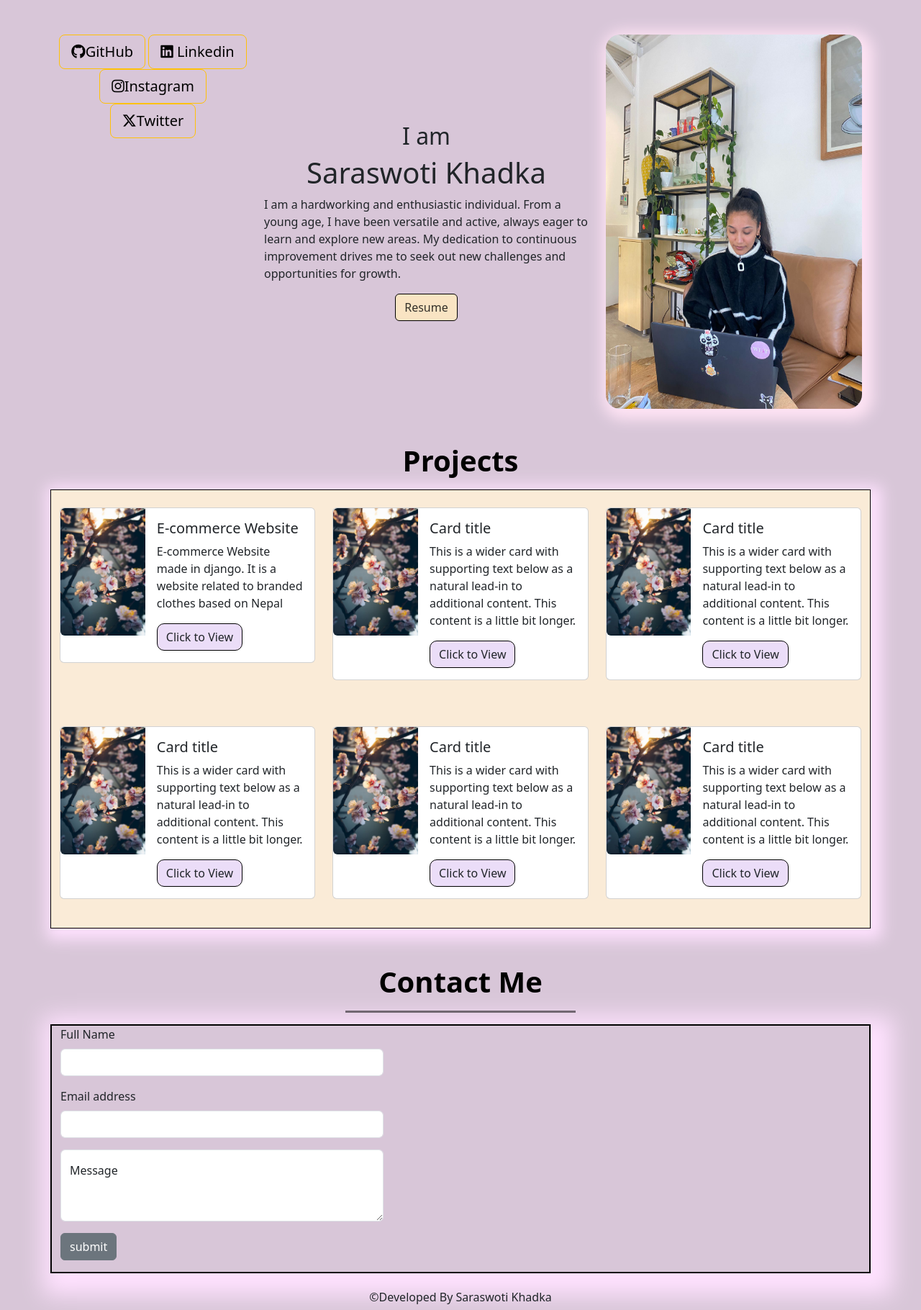
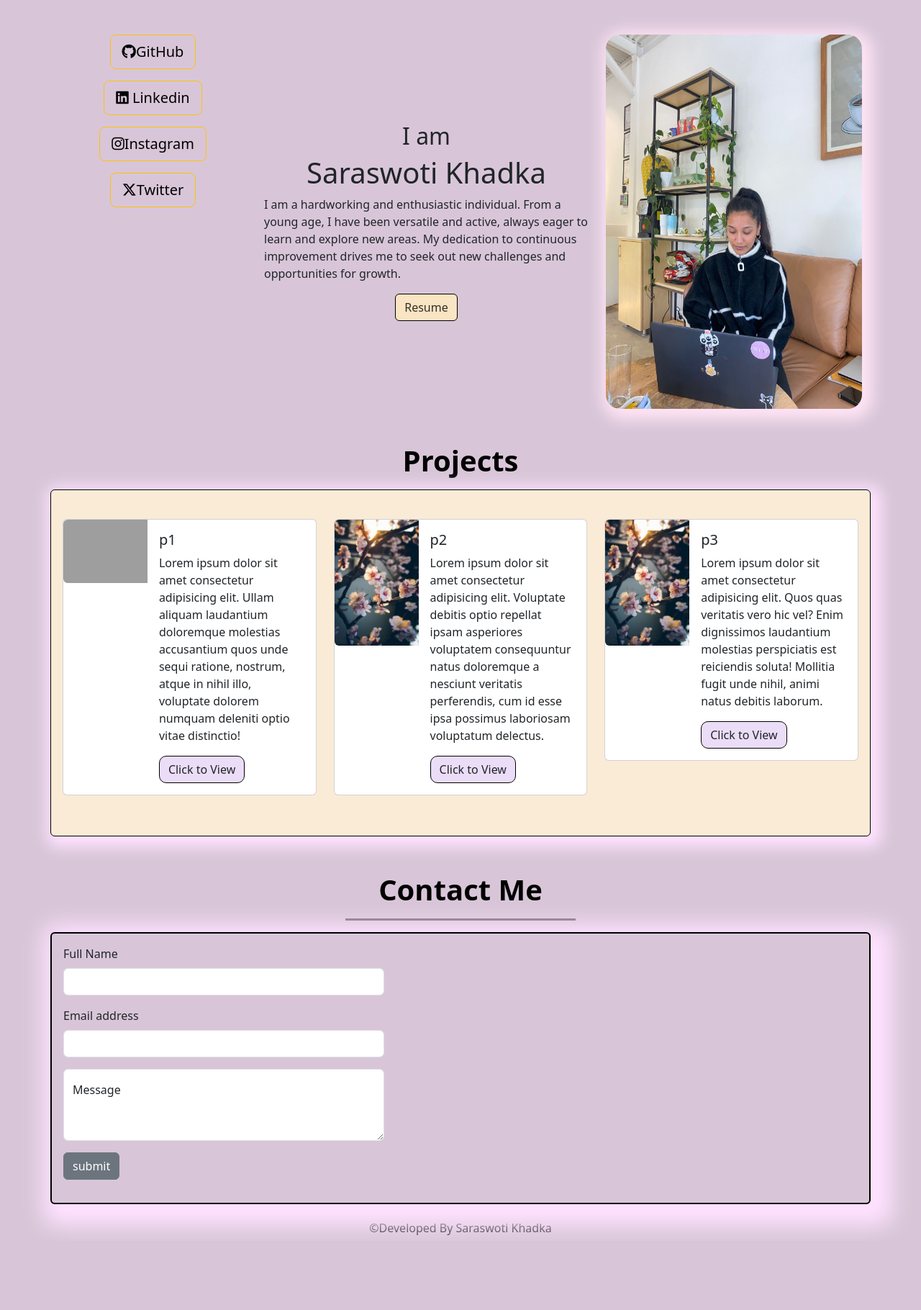
Before and after one commit to saraswoti2024/Personal-Portfolio, a Django app: page / in a window 1280 px wide. Shown: the part 72-1892 px from the top of the page at 72% size. After the commit the page ends 1788 px from the top, so only its background shows below. Run offline with Django 5.2, Linux system fonts and the light colour scheme; grey boxes are pictures that could not be loaded.

Commit message:
html changes

```diff
--- a/app/templates/home.html
+++ b/app/templates/home.html
@@ -82,10 +82,15 @@
         <div class="container">
           <div class="row mt-5">
             <div class="col-3">
-              <a href="https://github.com/saraswoti2024"><button class="btn btn-outline-warning btn-lg text-black"><i class="fa-brands fa-github"></i>GitHub</button></a>
-              <a href="https://www.linkedin.com/in/saraswotikhadka1111/"><button class=" btn btn-outline-warning btn-lg text-black"><i class="fa-brands fa-linkedin"></i> Linkedin</button></a>
-              <a href="https://www.instagram.com/saraswoti1110"><button class="gap-5 mx-2 btn btn-outline-warning btn-lg text-black"><i class="fa-brands fa-instagram"></i>Instagram</button></a>
-              <a href="https://x.com/Saraswoti1110"><button class="gap-5 mx-2 btn btn-outline-warning btn-lg text-black"><i class="fa-brands fa-x-twitter"></i>Twitter</button></a>
+
+              <div class="d-flex flex-column mb-3 ">
+                <a href="https://github.com/saraswoti2024"><button class="btn btn-outline-warning btn-lg text-black mb-3"><i class="fa-brands fa-github"></i>GitHub</button></a>
+              <a href="https://www.linkedin.com/in/saraswotikhadka1111/"><button class=" btn btn-outline-warning btn-lg text-black mb-3"><i class="fa-brands fa-linkedin"></i> Linkedin</button></a>
+              <a href="https://www.instagram.com/saraswoti1110"><button class="gap-5 mx-2 btn btn-outline-warning btn-lg text-black mb-3"><i class="fa-brands fa-instagram"></i>Instagram</button></a>
+              <a href="https://x.com/Saraswoti1110"><button class="gap-5 mx-2 btn btn-outline-warning btn-lg text-black mb-3"><i class="fa-brands fa-x-twitter"></i>Twitter</button></a>
+              </div>
+
+
             </div>
 
             <div class="col-5 d-flex justify-content-center align-items-center flex-column">
@@ -108,18 +113,18 @@
         <div class="service text-center">
           <h1 class="text-capitalize text-black fw-bold mb-3 mt-5">Projects</h1>
         </div>
-        <div class="container cards">
+        <div class="container alert cards">
           <div class="row">
             <div class="col-4 my-4">
               <div class="card mb-3" style="max-width: 540px;">
                 <div class="row g-0">
                   <div class="col-md-4">
-                    <img src="{% static "images/pic2.jpg" %}" class="img-fluid rounded-start" alt="...">
+                    <img src="{% static "images/ecommerce.jpg" %}" class="img-fluid rounded-start" alt="...">
                   </div>
                   <div class="col-md-8">
                     <div class="card-body">
-                      <h5 class="card-title">E-commerce Website</h5>
-                      <p class="card-text">E-commerce Website made in django. It is a website related to branded clothes based on Nepal</p>
+                      <h5 class="card-title">p1</h5>
+                      <p class="card-text">Lorem ipsum dolor sit amet consectetur adipisicing elit. Ullam aliquam laudantium doloremque molestias accusantium quos unde sequi ratione, nostrum, atque in nihil illo, voluptate dolorem numquam deleniti optio vitae distinctio!</p>
                       <a href="https://github.com/saraswoti2024/E-Commerce-Website"><button class="btn edit">Click to View</button></a>
                     </div>
                   </div>
@@ -134,8 +139,8 @@
                   </div>
                   <div class="col-md-8">
                     <div class="card-body">
-                      <h5 class="card-title">Card title</h5>
-                      <p class="card-text">This is a wider card with supporting text below as a natural lead-in to additional content. This content is a little bit longer.</p>
+                      <h5 class="card-title">p2</h5>
+                      <p class="card-text">Lorem ipsum dolor sit amet consectetur adipisicing elit. Voluptate debitis optio repellat ipsam asperiores voluptatem consequuntur natus doloremque a nesciunt veritatis perferendis, cum id esse ipsa possimus laboriosam voluptatum delectus.</p>
                       <a href="https://github.com/saraswoti2024/E-Commerce-Website"><button class="btn edit">Click to View</button></a>
                     </div>
                   </div>
@@ -150,74 +155,27 @@
                   </div>
                   <div class="col-md-8">
                     <div class="card-body">
-                      <h5 class="card-title">Card title</h5>
-                      <p class="card-text">This is a wider card with supporting text below as a natural lead-in to additional content. This content is a little bit longer.</p>
+                      <h5 class="card-title">p3</h5>
+                      <p class="card-text">Lorem ipsum dolor sit amet consectetur adipisicing elit. Quos quas veritatis vero hic vel? Enim dignissimos laudantium molestias perspiciatis est reiciendis soluta! Mollitia fugit unde nihil, animi natus debitis laborum.</p>
                       <a href="https://github.com/saraswoti2024/E-Commerce-Website"><button class="btn edit">Click to View</button></a>
                     </div>
                   </div>
                 </div>
               </div>
             </div>
-            <div class="col-4 my-4">
-              <div class="card mb-3" style="max-width: 540px;">
-                <div class="row g-0">
-                  <div class="col-md-4">
-                    <img src="{% static "images/pic2.jpg" %}" class="img-fluid rounded-start" alt="...">
-                  </div>
-                  <div class="col-md-8">
-                    <div class="card-body">
-                      <h5 class="card-title">Card title</h5>
-                      <p class="card-text">This is a wider card with supporting text below as a natural lead-in to additional content. This content is a little bit longer.</p>
-                      <a href="https://github.com/saraswoti2024/E-Commerce-Website"><button class="btn edit">Click to View</button></a>
-                    </div>
-                  </div>
-                </div>
-              </div>
-            </div>
-            <div class="col-4 my-4">
-              <div class="card mb-3" style="max-width: 540px;">
-                <div class="row g-0">
-                  <div class="col-md-4">
-                    <img src="{% static "images/pic2.jpg" %}" class="img-fluid rounded-start" alt="...">
-                  </div>
-                  <div class="col-md-8">
-                    <div class="card-body">
-                      <h5 class="card-title">Card title</h5>
-                      <p class="card-text">This is a wider card with supporting text below as a natural lead-in to additional content. This content is a little bit longer.</p>
-                      <a href="https://github.com/saraswoti2024/E-Commerce-Website"><button class="btn edit">Click to View</button></a>
-                    </div>
-                  </div>
-                </div>
-              </div>
-            </div>
-            <div class="col-4 my-4">
-              <div class="card mb-3" style="max-width: 540px;">
-                <div class="row g-0">
-                  <div class="col-md-4">
-                    <img src="{% static "images/pic2.jpg" %}" class="img-fluid rounded-start" alt="...">
-                  </div>
-                  <div class="col-md-8">
-                    <div class="card-body">
-                      <h5 class="card-title">Card title</h5>
-                      <p class="card-text">This is a wider card with supporting text below as a natural lead-in to additional content. This content is a little bit longer.</p>
-                      <a href="https://github.com/saraswoti2024/E-Commerce-Website"><button class="btn edit">Click to View</button></a>
-                    </div>
-                  </div>
-                </div>
-              </div>
-            </div>
-          </div>
-        </div>
       </section>
       <!-- projects section ends -->
 
+      <!-- blog page starts -->
+
+       <!-- blog page ends -->
       <!-- contact us page -->
       <section class="my-4 ho" id="contact">
         <div class="contact text-center">
           <h1 class="text-center text-black fw-bold text-capitalize">Contact Me</h1>
           <hr class="w-25 mx-auto text-black border-3 opacity-50">
         </div>
-        <div class="container container1">
+        <div class="container alert container1">
           <div class="row">
             <div class="col-5">
               <form>
```
